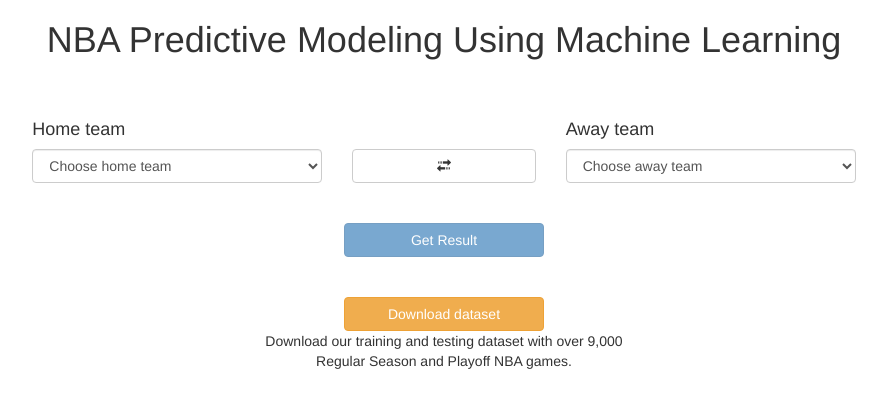
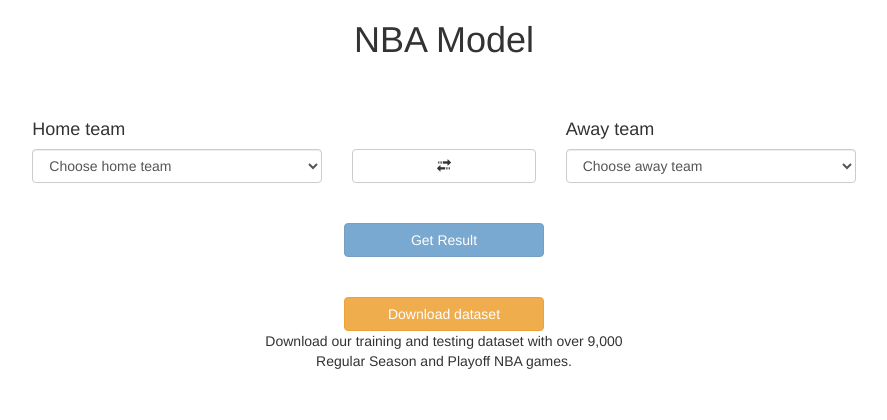
Before and after one commit to mensapparel/basketball-model, a Flask app: page / in a window 1280 px wide. Shown: the top 420 px of the page, without its empty margins (196-1083 px from the left). Run offline with Flask 2, Linux system fonts and the light colour scheme; some libraries are stand-ins or nearby versions.

Commit message:
Update index.html

```diff
--- a/templates/index.html
+++ b/templates/index.html
@@ -145,7 +145,7 @@
             <div class="container-fluid">
                 <div class="row">
                     <h1 class="text-center">
-                        NBA Predictive Modeling Using Machine Learning
+                        NBA Model
                     </h1>
                 </div>
                 <div class="row">
```
